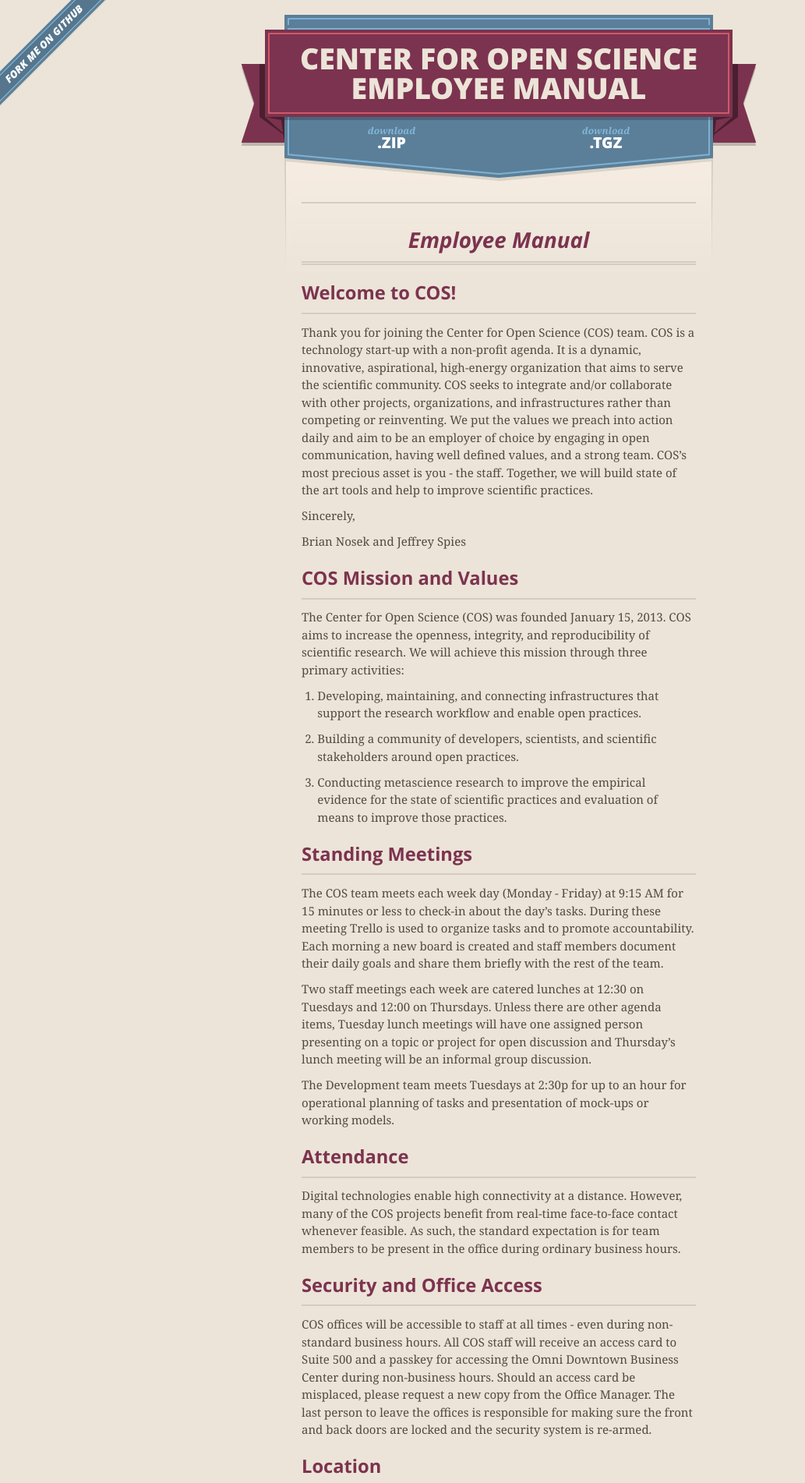
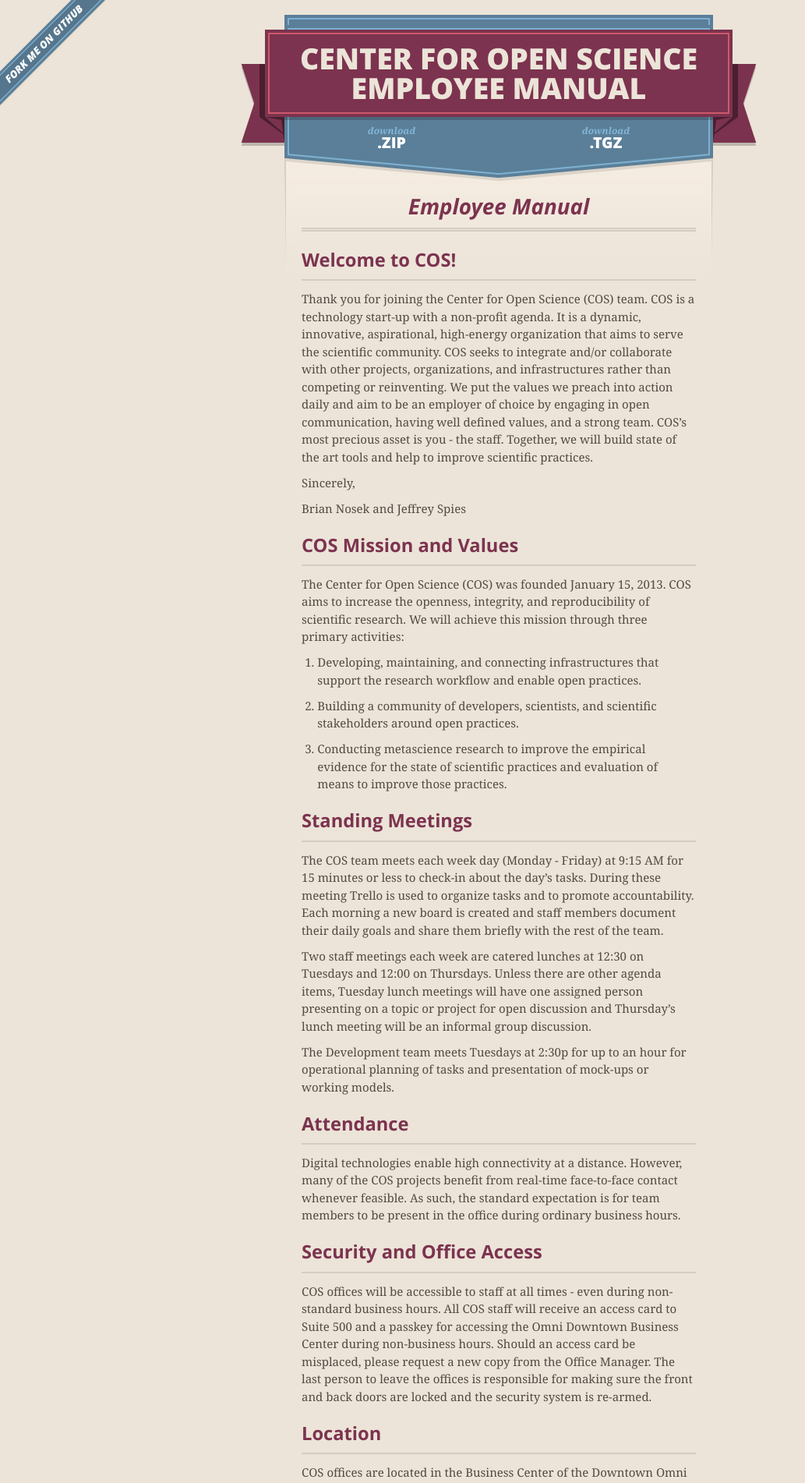
Before and after one commit to CenterForOpenScience/Employee-Manual, a Jekyll site: the page built from index.md, in a window 1280 px wide. Shown: the top 1902 px of the page at 78% size, without its empty margins (0-1033 px from the left). Built offline with Jekyll 4.4.1, drawn with Linux system fonts in a browser that asks for light colours; nearby versions of some CDN libraries.

Commit message:
Update default.html

```diff
--- a/_layouts/default.html
+++ b/_layouts/default.html
@@ -46,7 +46,6 @@
 
 
       <section id="main_content">
-        <h3>
 
 {{ content }}
 
```
